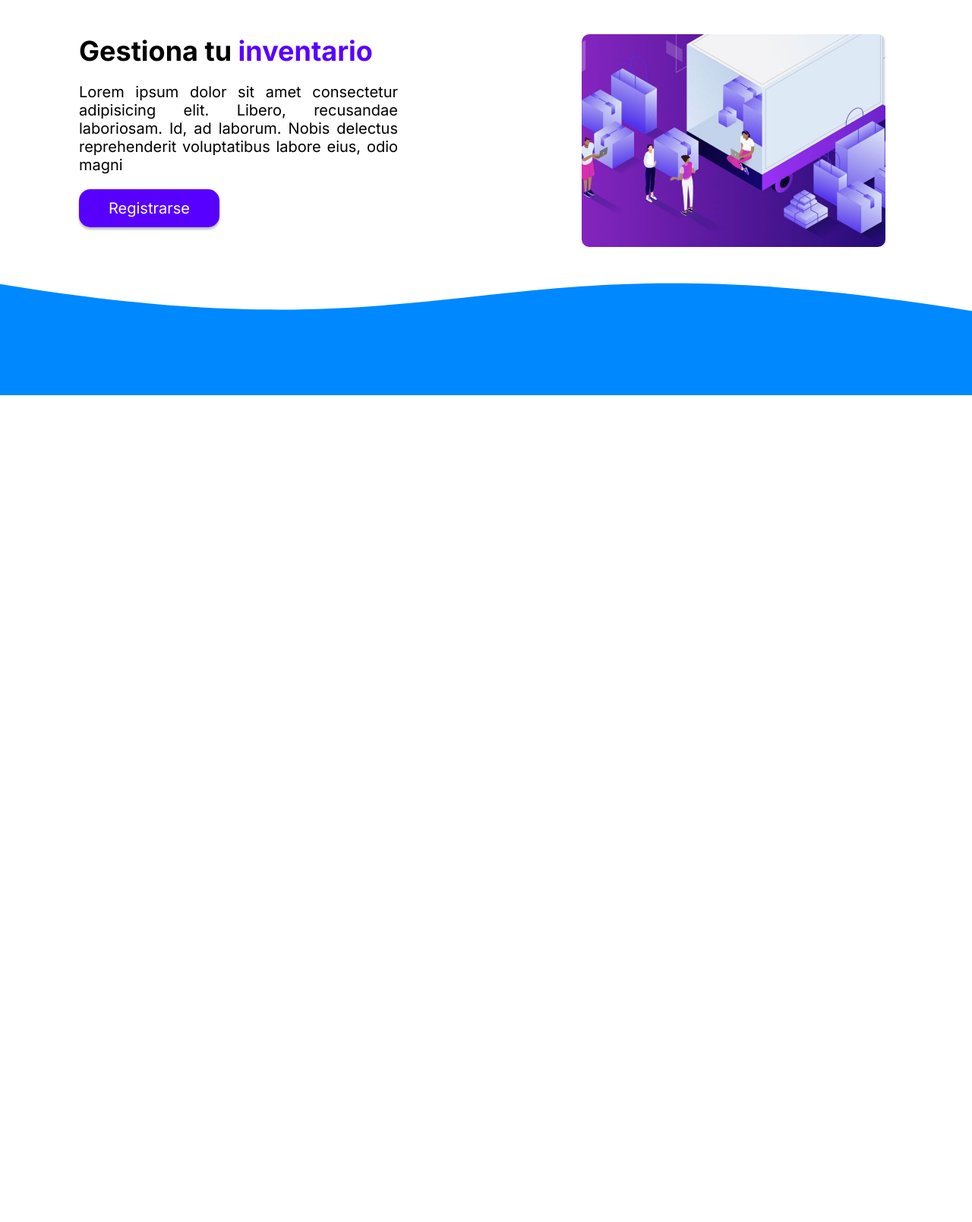
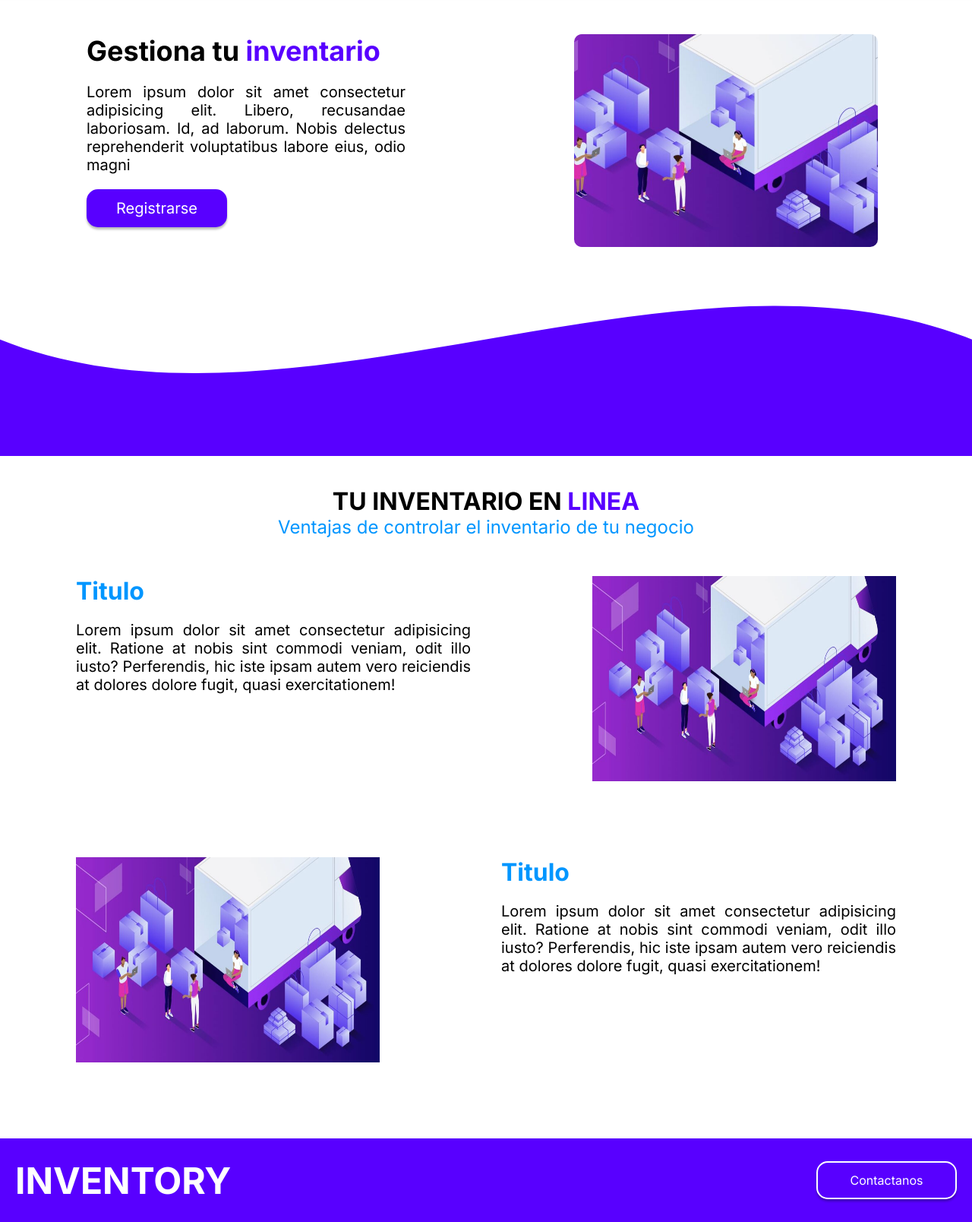
Before and after one commit to ROJUS-C/ProyectoTW, a PHP site: page / in a window 1280 px wide. Shown: the part 110-1718 px from the top of the page at 76% size. Before the commit the page ends 630 px from the top, so only its background shows below. Run offline with PHP 8.4, Linux system fonts and the light colour scheme.

Commit message:
Index casi completo
falta:
Dar algunos margin
Responsive
Contenido (texto)

```diff
--- a/index.html
+++ b/index.html
@@ -30,7 +30,7 @@
         </div>
     </header>
     <section class="banner">
-        <div class="banner__top">
+        <div class="banner__top contenedor-principal">
             <div class="banner__info">
                 <h2 class="banner__titulo">Gestiona tu <span class="banner__titulo--color-purple">inventario</span></h2>
                 <p class="banner__parrafo">Lorem ipsum dolor sit amet consectetur adipisicing elit. Libero, recusandae laboriosam. Id, ad laborum. Nobis delectus reprehenderit voluptatibus labore eius, odio magni</p>
@@ -38,10 +38,37 @@
             </div>
             <img class="banner__img" src="public/imagenes/banner.jpg" alt="Gestion de inventario">
         </div>
-        <div style="height: 150px; overflow: hidden;" >
-            <svg viewBox="0 0 500 150" preserveAspectRatio="none" style="height: 100%; width: 100%;">
-                <path d="M-14.39,-2.44 C256.49,118.92 238.42,-89.28 540.34,57.73 L512.69,160.38 L-41.48,174.19 Z" style="stroke: none; fill: #08f;"></path>
+        <div class="banner__bottom" style="overflow: hidden;" >
+            <svg class="banner__svg" viewBox="0 0 500 150" preserveAspectRatio="none" style="height: 100%; width: 100%;">
+                <path class="banner__wave" d="M0.00,49.98 C149.99,150.00 349.20,-49.98 500.00,49.98 L500.00,150.00 L0.00,150.00 Z" style="stroke: none;"></path>
             </svg>
         </div>
+    </section>
+    <main class="main-contenido contenedor-principal">
+        <h2 class="main-contenido__titulo">TU INVENTARIO EN <span class="main-contenido__titulo--color-purple">LINEA</span></h2>
+        <p class="main-contenido__parrafo">Ventajas de controlar el inventario de tu negocio</p>
+        <div class="main-contenido__ventaja">
+            <div class="main-contenido__info">
+                <h3 class="main-contenido__nombre">Titulo</h3>
+                <p class="main-contenido__descripcion">Lorem ipsum dolor sit amet consectetur adipisicing elit. Ratione at nobis sint commodi veniam, odit illo iusto? Perferendis, hic iste ipsam autem vero reiciendis at dolores dolore fugit, quasi exercitationem!</p>
+            </div>
+            <img class="main-contenido__img" src="public/imagenes/banner.jpg" alt="">
+        </div>
+        <div class="main-contenido__ventaja">
+            <div class="main-contenido__info main-contenido__info--invertir-orden">
+                <h3 class="main-contenido__nombre">Titulo</h3>
+                <p class="main-contenido__descripcion">Lorem ipsum dolor sit amet consectetur adipisicing elit. Ratione at nobis sint commodi veniam, odit illo iusto? Perferendis, hic iste ipsam autem vero reiciendis at dolores dolore fugit, quasi exercitationem!</p>
+            </div>
+            <img class="main-contenido__img main-contenido__img--no-margin" src="public/imagenes/banner.jpg" alt="">
+        </div>
+    </main>
+    <footer class="footer">
+        <div class="footer__contenedor contenedor-principal">
+            <a class="footer__logo" href="index.html">
+                <h1 class="footer__titulo">INVENTORY</h1>
+            </a>
+            <a class="footer__button" href="">Contactanos</a>
+        </div>
+    </footer>
 </body>
 </html>
--- a/public/css/estilo.css
+++ b/public/css/estilo.css
@@ -17,11 +17,11 @@
 
 .header__logo{
     text-decoration: none;
-    font-weight: bold;
 }
 
 .header__titulo{
     font-size: 48px;
+    font-weight: bold;
     color: #5800FF;
 }
 
@@ -114,3 +114,102 @@
     height: 280px;
     border-radius: 10px;
 }
+
+.banner__bottom{
+    height: 230px;
+}
+
+.banner__wave{
+    fill: #5800FF;
+}
+
+.main-contenido{
+    margin-top: 40px;
+}
+
+.main-contenido__titulo{
+    font-size: 32px;
+    text-align: center;
+}
+
+.main-contenido__titulo--color-purple{
+    color: #5800FF;
+}
+
+.main-contenido__parrafo{
+    font-size: 24px;
+    text-align: center;
+    color: #0096FF;
+    margin-bottom: 50px;
+}
+
+.main-contenido__ventaja{
+    display: grid;
+    grid-template-columns: 1fr 1fr;
+    gap: 40px;
+    margin-bottom: 100px;
+    padding: 0px 80px;
+}
+
+.main-contenido__info{
+    text-align: justify;
+}
+
+.main-contenido__info--invertir-orden{
+    order: 2;
+}
+
+.main-contenido__nombre{
+    font-size: 32px;
+    color: #0096FF;
+    margin-bottom: 20px;
+}
+
+.main-contenido__descripcion{
+    font-size: 20px;
+}
+
+.main-contenido__img{
+    width: 400px;
+    height: 270px;
+    margin-left: auto;
+}
+
+.main-contenido__img--no-margin{
+    margin: 0;
+}
+
+.footer{
+    height: 110px;
+    background-color: #5800FF;
+}
+
+.footer__contenedor{
+    display: flex;
+    justify-content: space-between;
+    align-items: center;
+    height: 100%;
+}
+
+.footer__logo{
+    text-decoration: none;
+}
+
+.footer__titulo{
+    font-size: 48px;
+    font-weight: bold;
+    color: #ffffff;
+}
+
+.footer__button{
+    display: flex;
+    align-items: center;
+    justify-content: center;
+    text-decoration: none;
+    width: 185px;
+    height: 50px;
+    color: #ffffff;
+    border: 2px solid #ffffff;
+    border-radius: 15px;
+    box-shadow: 0px 3px 3px 0px rgb(0, 0, 0, .27);
+}
```
